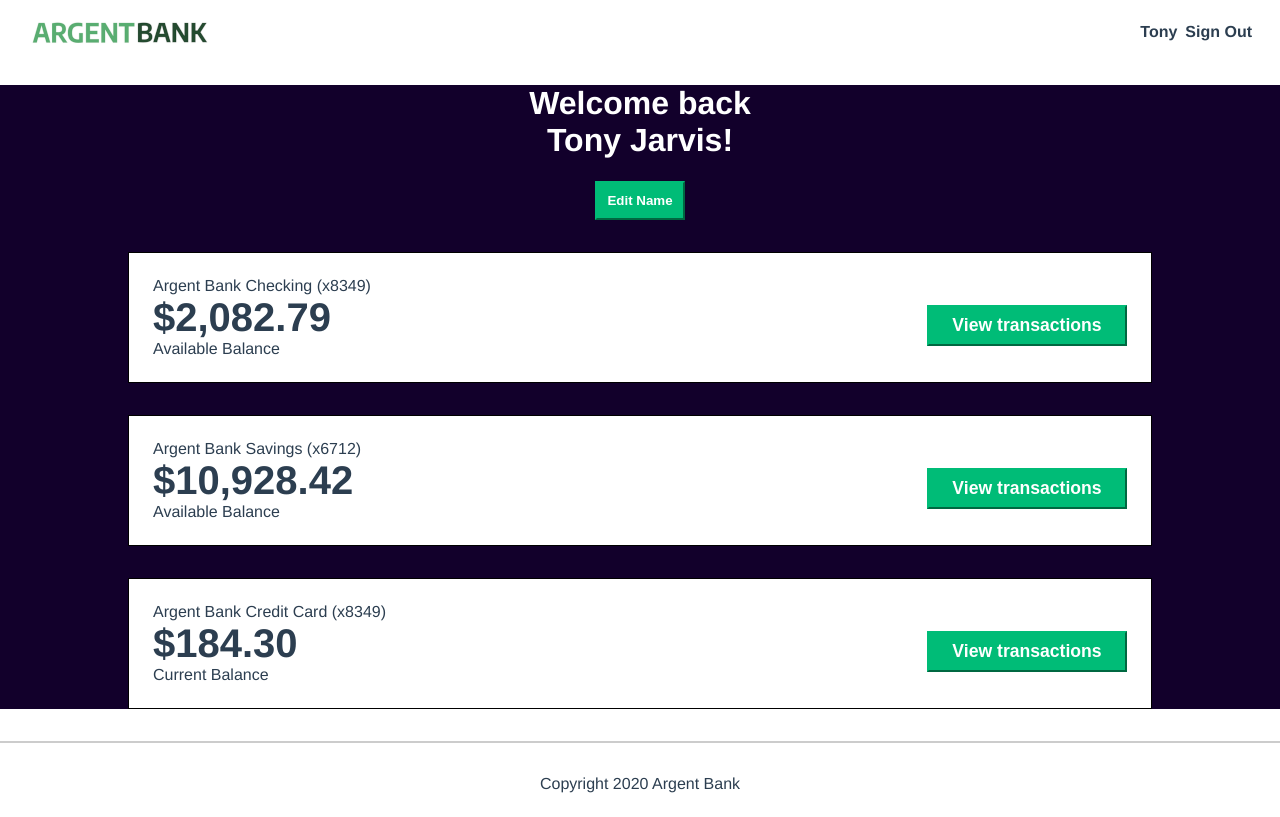
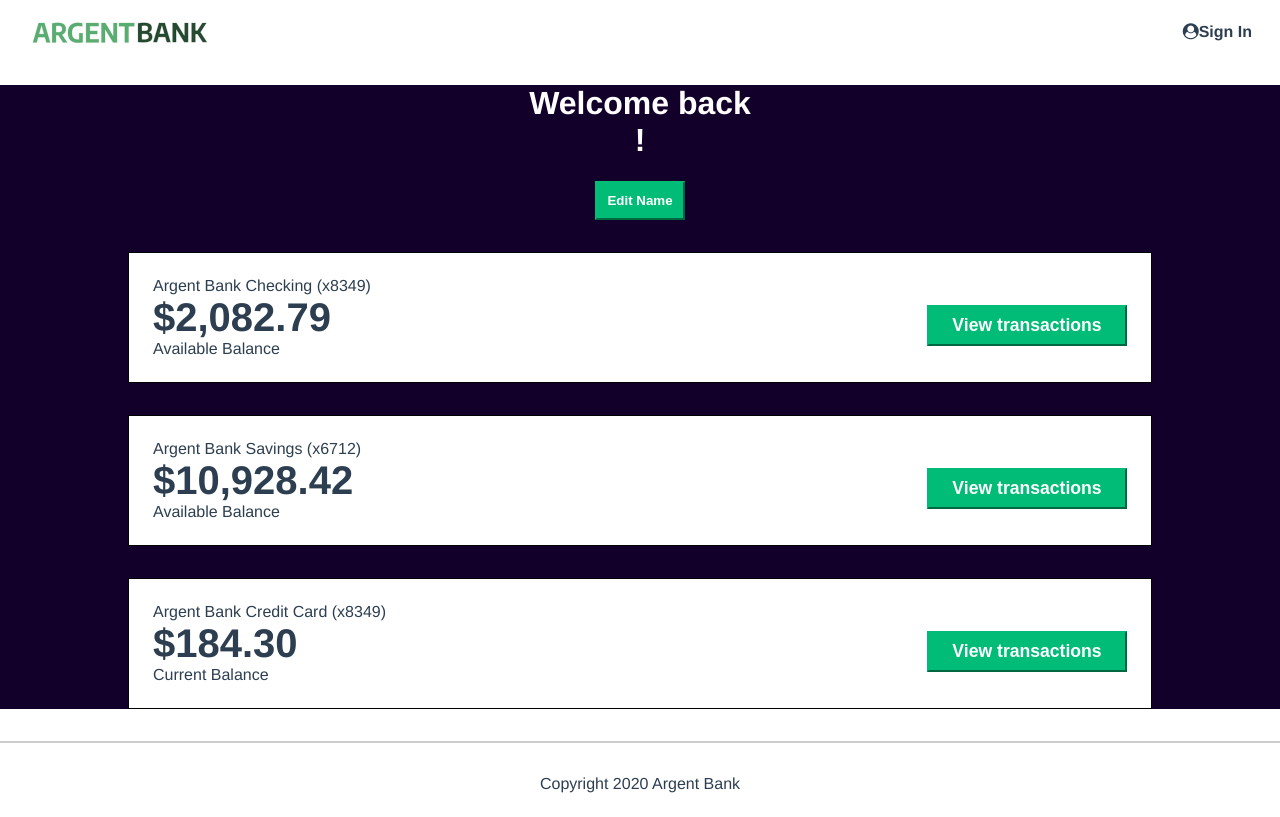
Before and after one commit to kev6711/Projet10_argent_bank, a React (Vite) app in the folder argentbank-frontend/: page /User in a window 1280 px wide. Built offline with nearby package versions, Linux system fonts and the light colour scheme.

Commit message:
Gestion de la déconnexion de l'utilisateur via l'action logOutUser + Affichage du message d'erreur lorsque identifiant ou/et mot de passe rensigné par l'utilisateur est incorrect

```diff
--- a/argentbank-frontend/index.html
+++ b/argentbank-frontend/index.html
@@ -5,6 +5,7 @@
         <link rel="icon" type="image/svg+xml" href="/vite.svg" />
         <meta name="viewport" content="width=device-width, initial-scale=1.0" />
         <title>ArgentBank</title>
+        <link rel="stylesheet" href="https://stackpath.bootstrapcdn.com/font-awesome/4.7.0/css/font-awesome.min.css" />
     </head>
     <body>
         <div id="root"></div>
--- a/argentbank-frontend/src/actions/logInPost.action.js
+++ b/argentbank-frontend/src/actions/logInPost.action.js
@@ -4,7 +4,11 @@ export const LOGIN_POST = "LOGIN_POST"
 
 export const logInPost = (data) => {
     return async (dispatch) => {
-        const res = await axios.post("http://localhost:3001/api/v1/user/login", data)
-        return dispatch({ type: LOGIN_POST, payload: res.data })
+        try {
+            const res = await axios.post("http://localhost:3001/api/v1/user/login", data)
+            dispatch({ type: LOGIN_POST, payload: res.data })
+        } catch (err) {
+            dispatch({ type: LOGIN_POST, payload: err?.response?.data })
+        }
     }
 }
--- /dev/null
+++ b/argentbank-frontend/src/actions/logOutUser.action.js
@@ -0,0 +1,5 @@
+export const LOGOUT_USER = "LOGOUT_USER"
+
+export const logOutUser = () => (dispatch) => {
+    dispatch({ type: LOGOUT_USER })
+}
--- a/argentbank-frontend/src/assets/css/main.css
+++ b/argentbank-frontend/src/assets/css/main.css
@@ -166,6 +166,11 @@ body {
     cursor: pointer;
 }
 
+.sign-in-error-message {
+    color: red;
+    font-weight: 700;
+}
+
 .sign-in-content {
     box-sizing: border-box;
     background-color: white;
--- a/argentbank-frontend/src/components/Header.jsx
+++ b/argentbank-frontend/src/components/Header.jsx
@@ -1,21 +1,30 @@
-import { Link, useLocation } from "react-router-dom"
+import { Link } from "react-router-dom"
+import { useDispatch, useSelector } from "react-redux"
 import argentBankLogo from "../assets/img/compressed/argentBankLogo.webp"
+import { logOutUser } from "../actions/logOutUser.action"
 
 function Header() {
-    const pathname = useLocation().pathname
+    const dispatch = useDispatch()
+    const token = useSelector((state) => state.logInPostReducer?.body?.token)
+    const isConnected = !!token
+    const firstName = useSelector((state) => state.userGetReducer.firstName)
+    const handleSignOut = () => {
+        dispatch(logOutUser())
+    }
+
     return (
         <nav className="main-nav">
             <Link to="/" className="main-nav-logo">
                 <img className="main-nav-logo-image" src={argentBankLogo} alt="Argent Bank Logo" />
                 <h1 className="sr-only">Argent Bank</h1>
             </Link>
-            {pathname === "/User" ? (
+            {isConnected ? (
                 <div>
                     <Link to="/User" className="main-nav-item">
                         <i className="fa fa-user-circle"></i>
-                        Tony
+                        {firstName}
                     </Link>
-                    <Link to="/" className="main-nav-item">
+                    <Link to="/" className="main-nav-item" onClick={handleSignOut}>
                         <i className="fa fa-sign-out"></i>
                         Sign Out
                     </Link>
--- a/argentbank-frontend/src/components/LogInForm.jsx
+++ b/argentbank-frontend/src/components/LogInForm.jsx
@@ -43,6 +43,11 @@ function LogInForm() {
             <button type="submit" className="sign-in-button">
                 Sign In
             </button>
+            {loginStatus && loginStatus !== 200 && (
+                <p className="sign-in-error-message">
+                    Wrong Username or Password <br /> Please try again
+                </p>
+            )}
         </form>
     )
 }
--- a/argentbank-frontend/src/pages/User.jsx
+++ b/argentbank-frontend/src/pages/User.jsx
@@ -1,6 +1,10 @@
+import { useSelector } from "react-redux"
 import "../assets/css/main.css"
 
 function User() {
+    const firstName = useSelector((state) => state.userGetReducer.firstName)
+    const lastName = useSelector((state) => state.userGetReducer.lastName)
+
     return (
         <div>
             <main className="main bg-dark">
@@ -8,7 +12,7 @@ function User() {
                     <h1>
                         Welcome back
                         <br />
-                        Tony Jarvis!
+                        {firstName} {lastName} !
                     </h1>
                     <button className="edit-button">Edit Name</button>
                 </div>
--- a/argentbank-frontend/src/reducers/logInPost.reducer.js
+++ b/argentbank-frontend/src/reducers/logInPost.reducer.js
@@ -1,4 +1,5 @@
 import { LOGIN_POST } from "../actions/logInPost.action"
+import { LOGOUT_USER } from "../actions/logOutUser.action"
 
 const initialState = {}
 
@@ -6,6 +7,8 @@ export default function logInPostReducer(state = initialState, action) {
     switch (action.type) {
         case LOGIN_POST:
             return { ...state, ...action.payload }
+        case LOGOUT_USER:
+            return initialState
         default:
             return state
     }
--- a/argentbank-frontend/src/reducers/userGet.reducer.js
+++ b/argentbank-frontend/src/reducers/userGet.reducer.js
@@ -1,4 +1,5 @@
 import { USER_GET } from "../actions/userGet.action"
+import { LOGOUT_USER } from "../actions/logOutUser.action"
 
 const initialState = {}
 
@@ -6,6 +7,8 @@ export default function logInPostReducer(state = initialState, action) {
     switch (action.type) {
         case USER_GET:
             return { ...state, ...action.payload }
+        case LOGOUT_USER:
+            return initialState
         default:
             return state
     }
```
